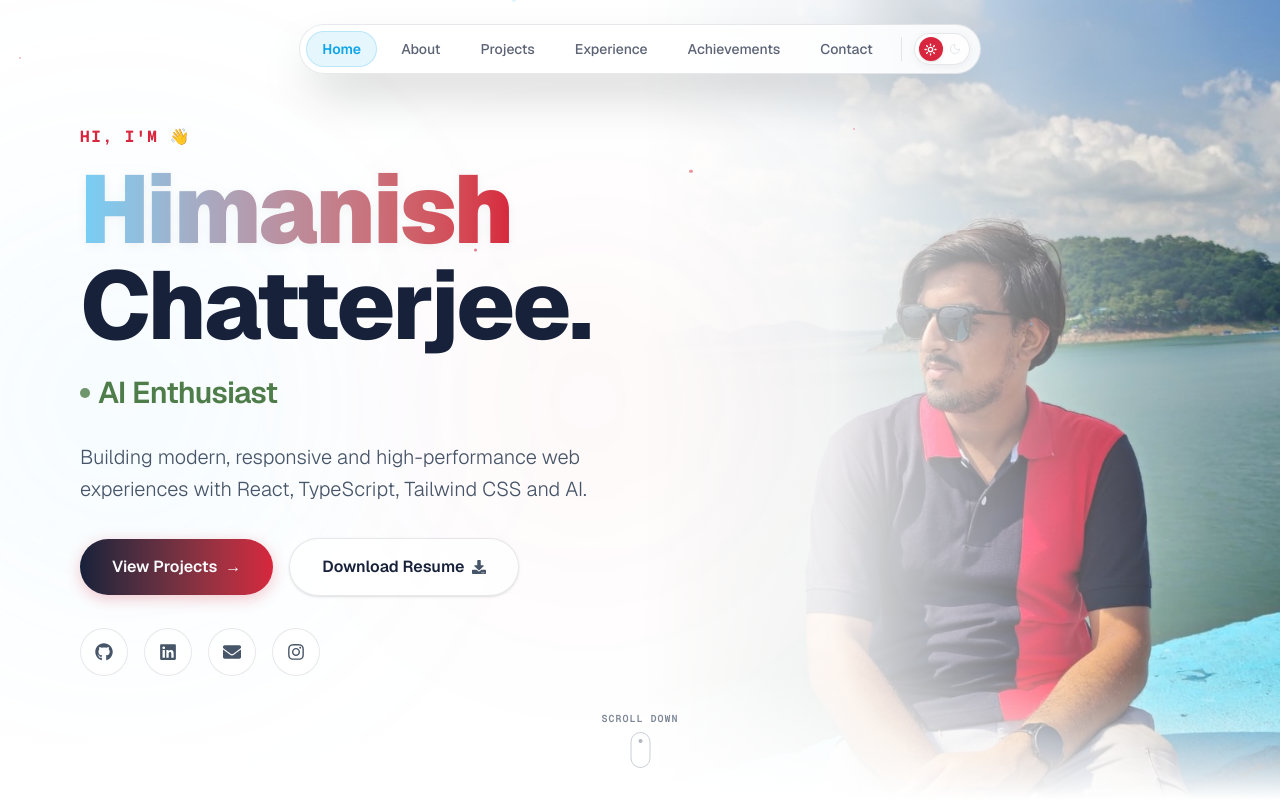
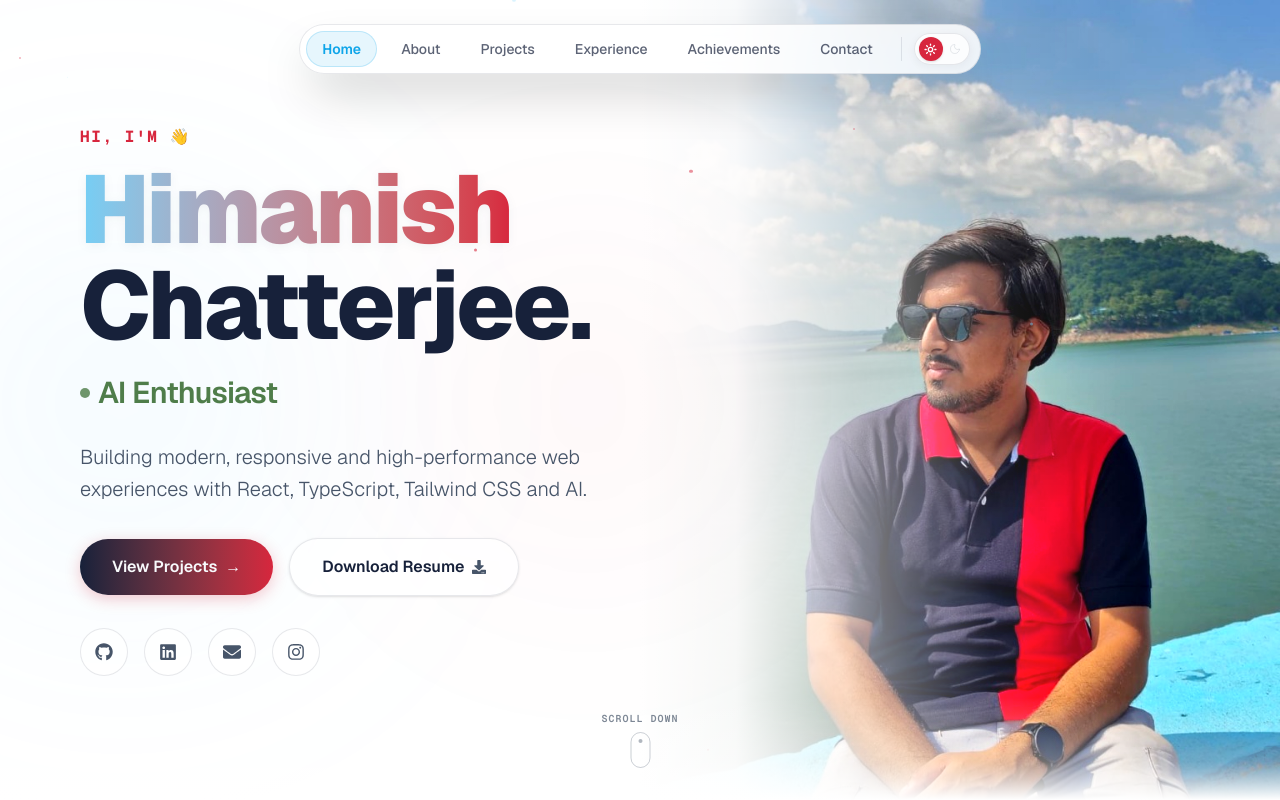
Before and after one commit to MindfulTechie-06/Portfolio_New, a Next.js app: page / in a window 1280 px wide. Shown: the top 800 px of the page. Built offline with nearby package versions, Linux system fonts and the light colour scheme.

Commit message:
feat(hero): improve light mode hero image visibility and overlay blending

```diff
--- a/src/app/globals.css
+++ b/src/app/globals.css
@@ -26,9 +26,9 @@
   --nav-text-hover: #0EA5E9;
 
   /* Hero specific gradients */
-  --hero-gradient-r: linear-gradient(to right, #ffffff, rgba(255, 255, 255, 0.9) 30%, rgba(255, 255, 255, 0.3) 70%, transparent);
-  --hero-gradient-b: linear-gradient(to bottom, rgba(255, 255, 255, 0.95), transparent, rgba(255, 255, 255, 0.95));
-  --hero-to-about-gradient: linear-gradient(to top, #ffffff, rgba(255, 255, 255, 0.5), transparent);
+  --hero-gradient-r: linear-gradient(to right, #ffffff 0%, rgba(255, 255, 255, 0.95) 15%, rgba(255, 255, 255, 0.5) 35%, rgba(255, 255, 255, 0.1) 55%, transparent 75%);
+  --hero-gradient-b: linear-gradient(to bottom, rgba(255, 255, 255, 0.8) 0%, rgba(255, 255, 255, 0.4) 15%, transparent 35%, transparent 65%, rgba(255, 255, 255, 0.4) 85%, rgba(255, 255, 255, 0.8) 100%);
+  --hero-to-about-gradient: linear-gradient(to top, #ffffff 0%, rgba(255, 255, 255, 0.4) 30%, transparent 80%);
 
   /* Selection colors */
   --selection-bg: rgba(215, 38, 61, 0.15);
--- a/src/components/Overlay.tsx
+++ b/src/components/Overlay.tsx
@@ -99,7 +99,7 @@ export default function Overlay() {
         <img
           src="/himanish.jpg"
           alt="Himanish Chatterjee"
-          className="w-full h-full object-cover object-center lg:object-[right_center] select-none"
+          className="w-full h-full object-cover object-center lg:object-[right_center] select-none transition-all duration-500 filter contrast-[1.12] saturate-[1.12] dark:contrast-100 dark:saturate-100"
         />
         {/* Soft left-to-right gradient overlay to blend into the left side's background */}
         <div
```
